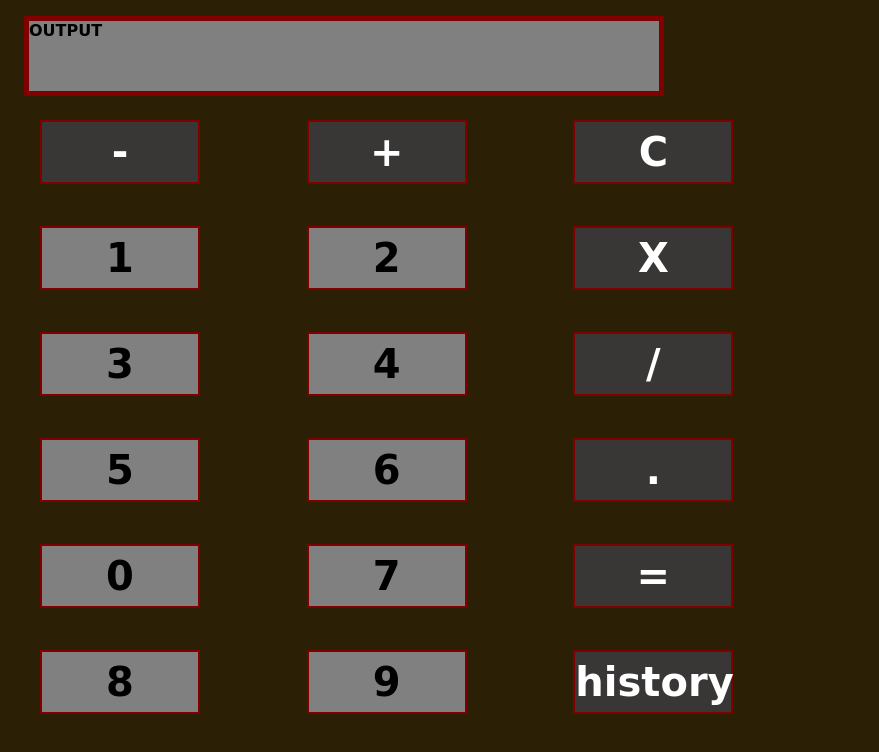
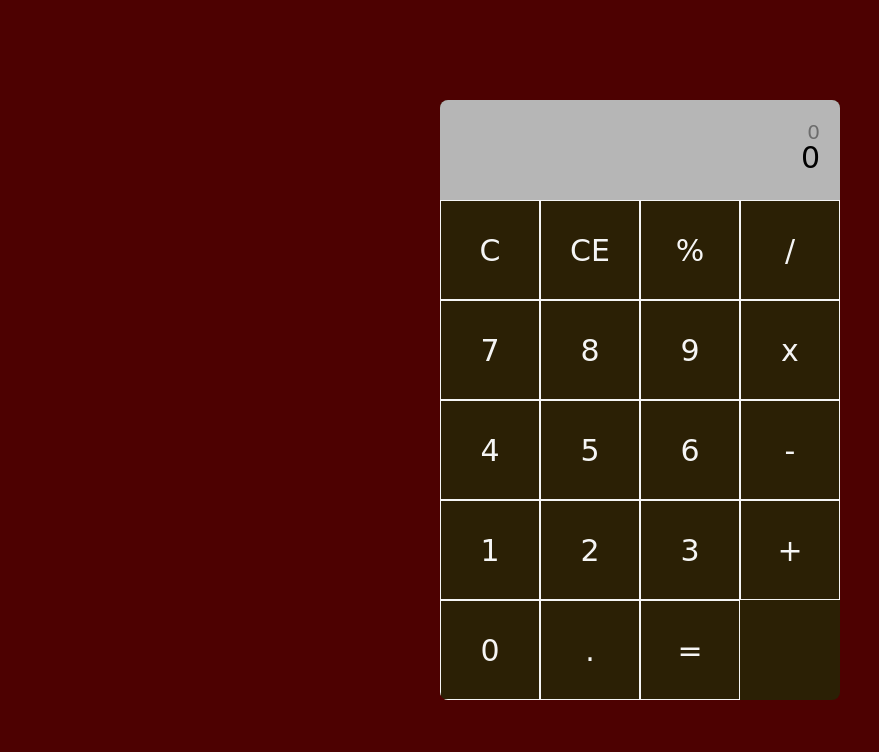
Before and after one commit to humashaikhc/Project2-Calculator, a plain HTML site: page index.html in a window 1280 px wide. Shown: the whole page, without its empty margins (0-879 px from the left). Drawn offline with Linux system fonts and the light colour scheme; a web font is replaced by a local one.

Commit message:
Changed layout and index file

```diff
--- a/_components.scss
+++ b/_components.scss
@@ -1,61 +1,66 @@
 @use "./variables" as *;
 
 *{
-    background-color:$color-primary;
     font-family: $font-family;
     padding:0;
-    margin:0.5rem;
+    margin:0;
     box-sizing: border-box;
 }
-
-.output{
-    border:5px $color-secondary;
-    height: 10vh;
-    width:40rem;
-    font-weight: bold;
+section{
+    background-color: $color-secondary;
+    min-height:100vh;
+    width:100%;
+    display: flex;
+    align-items: center;
+    justify-content: center;
+}
+.container{
+    width: 90%;
+    max-width: 400px;
+    background-color: $color-primary;
+    border-radius: 8px;
+    overflow: hidden;
+}
+.display {
     background-color: $background-color;
+    height: 100px;
+    width: 100%;
+    text-align: right;
+    padding: 20px;
+    font-size: 30px;
+    position: relative;
+  }
+.display-1 {
+    opacity: 0.4;
+    font-size: 20px;
+    height: 20px;
+    overflow: hidden;
 }
-.one, .two, .three,.four, .five ,.six, .seven, .eight,
-.nine,.zero,.clear,.dot,.divide,.subtract,.add,.equal,.multiply,.history{
-    border: 2px $color-secondary;
-    height: 4rem;
-    width: 10rem;
-    font-size: 40px;
-    font-weight: bold;
-
+.result {
+    position: absolute;
+    bottom: 0;
+    left: 10;
+    font-size: 20px;
+    opacity: 0.3;
+  }
+.all_button {
+    color: $operator-background;
+    display: grid;
+    grid-template: repeat(4, 1fr) / repeat(4, 1fr);
 }
-.subtract,.add,.multiply,.divide,.clear,.dot,.equal,
-.history
-{
-    background-color: $operator-background;
-    font-size: 40px;
-    color:white;
-}
-.one,.two,.three,.four,.five,.six,.seven,.eight,.nine,.zero{
-    background-color: $background-color;
-}
-.buttons{
-    width:50em;
-    display: grid;
-    grid-template-columns: repeat(3, 1fr);
-    grid-template-rows: repeat(6, 1fr);
-    grid-row-gap: 10px;
-}
-.subtract { grid-area: 1 / 1 / 2 / 2; }
-.add { grid-area: 1 / 2 / 2 / 3; }
-.clear{grid-area: 1 / 3 / 2 / 4;}
-.one { grid-area: 2 / 1 / 3 / 2; }
-.two{ grid-area: 2 / 2 / 3 / 3; }
-.mutiply{ grid-area: 2 / 3 / 3 / 4; }
-.three{ grid-area: 3 / 1 / 4 / 2; }
-.four{ grid-area: 3 / 2 / 4 / 3; }
-.divide{ grid-area: 3 / 3 / 4 / 4; }
-.five{ grid-area: 4 / 1 / 5 / 2; }
-.six{ grid-area: 4 / 2 / 5 / 3; }
-.zero{ grid-area: 4 / 3 / 5 / 4; }
-.seven{ grid-area: 5 / 1 / 6 / 2; }
-.eight{ grid-area: 5 / 2 / 6 / 3; }
-.nine{ grid-area: 5 / 3 / 6 / 4; }
-.history { grid-area: 6 / 1 / 7 / 2; }
-.dot { grid-area: 6 / 2 / 7 / 3; }
-.equal{ grid-area: 6 / 3 / 7 / 4; }
+.button {
+    border: 0.5px solid $operator-background;
+    display: inline-block;
+    height: 100px;
+    width: 100%;
+    display: flex;
+    align-items: center;
+    justify-content: center;
+    font-size: 30px;
+  }
+  .button:hover {
+    background-color: rgb(93, 73, 8);
+  }
+  .btn-0 {
+    grid-column: 1/3;
+  }
--- a/_variables.scss
+++ b/_variables.scss
@@ -1,9 +1,15 @@
 @import url('https://fonts.googleapis.com/css2?family=Merienda&family=Neucha&display=swap');
 
 $color-primary: rgb(43, 32, 5);
-$color-secondary:solid maroon;
-$background-color: grey;
-$operator-background: rgb(57, 54, 54);
+
+$color-secondary: #4d0101;
+
+$background-color: rgb(182, 182, 182);;
+
+$operator-background: whitesmoke;
+
 $font-family: 'Neucha', cursive;
+
 $font-button:  30px;
+
 $font-operators: 50px;
--- a/index.html
+++ b/index.html
@@ -8,69 +8,57 @@
     <link rel="stylesheet" href="main.css"/>
 </head>
 <body>
-<div class="output"> OUTPUT</div>
-<div class="buttons">
-    <div class="operator">
-        <button class="subtract">-</button>
-    </div>
-    <div class="operator">
-        <button class="add">+</button>
-    </div>
-    <div class="operator">
-        <button class="clear">C</button>
-    </div>
-    <div>
-        <button class="one">1</button>
-    </div>
-    <div>
-        <button class="two">2</button>
-    </div>
-    <div class="operator">
-        <button class="multiply">X</button>
-    </div>
-    <div>
-        <button class="three">3</button>
-    </div>
-    <div>
-        <button class="four">4</button>
-    </div>
-<div class="operator">
-    <button class="divide">/</button>
-</div>
-<div>
-    <button class="five">5</button>
-</div>
+<section>
+    <div class="container">
+        <div class="calculator">
+          <div class="display">
+            <div class="display-1">0</div>
+            <div class="display-2">0</div>
+            <div class="result"></div>
+          </div>
+          <div class="all_button">
+            <div class="button all-clear">C</div>
 
-<div>
-    <button class="six">6</button>
-</div>
-<div class="operator">
-    <button class="dot">.</button>
-</div>
-<div>
-    <button class="zero">0</button>
-</div>
+            <div class="button last-clear">CE</div>
 
+            <div class="button operation">%</div>
 
-<div>
-    <button class="seven">7</button>
-</div>
-<div class="operator">
-    <button class="equal">=</button>
-</div>
+            <div class="button operation">/</div>
 
-<div>
-    <button class="eight">8</button>
-</div>
+            <div class="button number">7</div>
 
-<div>
-    <button class="nine">9</button>
-</div>
-<div class="operator">
-    <button class="history">history</button>
-</div>
+            <div class="button number">8</div>
 
+            <div class="button number">9</div>
 
+            <div class="button operation">x</div>
+
+            <div class="button number">4</div>
+
+            <div class="button number">5</div>
+
+            <div class="button number">6</div>
+
+            <div class="button operation">-</div>
+
+            <div class="button number">1</div>
+
+            <div class="button number">2</div>
+
+            <div class="button number">3</div>
+
+            <div class="button operation">+</div>
+
+            <div class="button number 0">0</div>
+
+            <div class="button dot">.</div>
+
+            <div class="button equal">=</div>
+          </div>
+        </div>
+      </div>
+</section>
+<script src="./main.js"></script>
 
 </body>
 </html>
```
Also changed, not shown: main.css, 1 other file.
